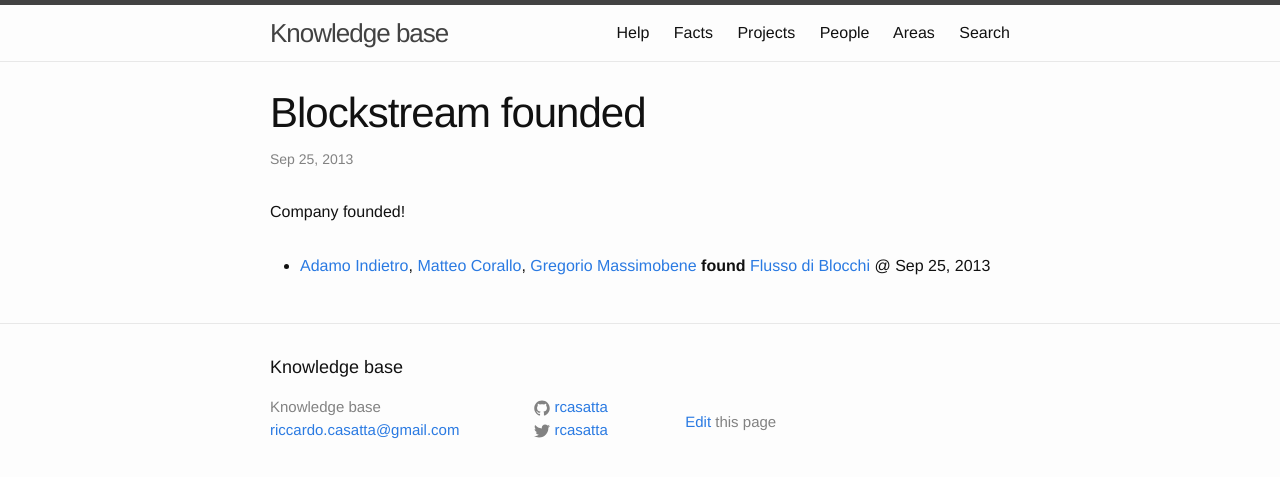
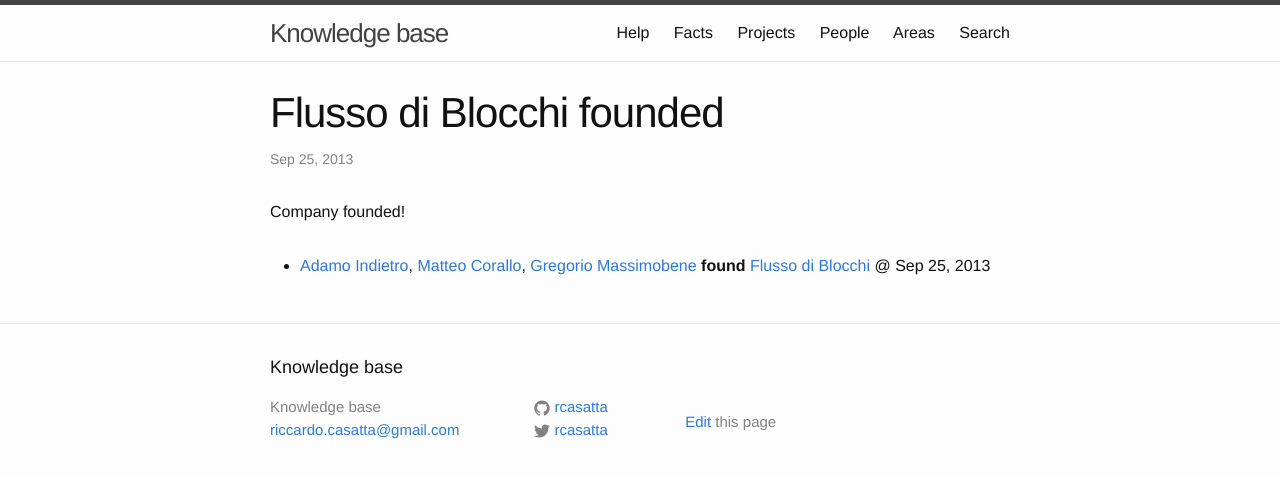
Before and after one commit to RCasatta/knowledge-base, a Jekyll site: the page built from _posts/2013-09-25-flusso-di-blocchi-founded.markdown, in a window 1280 px wide. Shown: the top 477 px of the page. Built offline with Jekyll 4.4.1, drawn with Linux system fonts in a browser that asks for light colours.

Commit message:
wrong update in relations...

```diff
--- a/_data/relations.yml
+++ b/_data/relations.yml
@@ -17,7 +17,7 @@
     verb: found
     object:
     - /projects/flusso.di.blocchi/
-  title: Blockstream founded
+  title: Flusso di Blocchi founded
   date: 2013-09-25 00:00:00.000000000 +02:00
 /2014/01/25/investment-in-eterea/:
   relations:
--- a/_posts/2013-09-25-flusso-di-blocchi-founded.markdown
+++ b/_posts/2013-09-25-flusso-di-blocchi-founded.markdown
@@ -1,6 +1,6 @@
 ---
 layout: post
-title:  "Blockstream founded"
+title:  "Flusso di Blocchi founded"
 relations:
    - subject: [ /people/adamo.indietro/, /people/matteo.corallo/, /people/gregorio.massimobene/  ]
      verb: found
```
